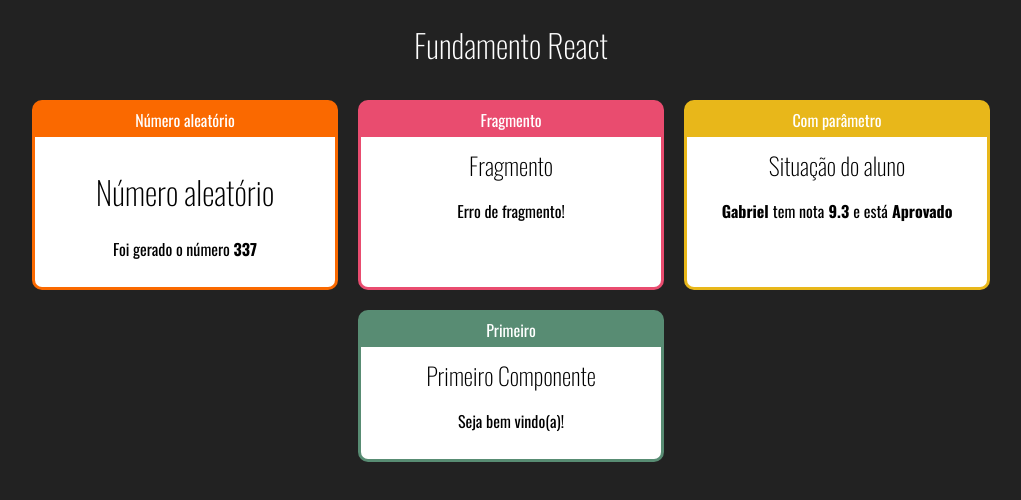
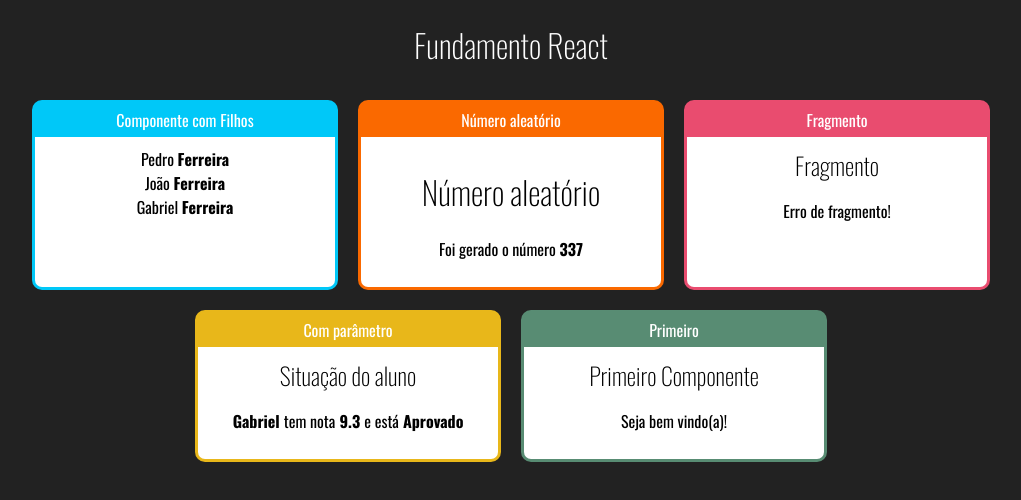
Before and after one commit to martinezmn/fundamentos-react, a React (Create React App) app: page / in a window 1280 px wide. Shown: the top 500 px of the page, without its empty margins (129-1150 px from the left). Built offline with nearby package versions, Linux system fonts and the light colour scheme.

Commit message:
create family and childrens

```diff
--- a/src/App.jsx
+++ b/src/App.jsx
@@ -6,12 +6,22 @@
 import Fragmento from "./components/basicos/Fragmento"
 import Aleatorio from "./components/basicos/Aleatorio"
 import Card from "./components/layout/Card"
+import Familia from "./components/basicos/Familia"
+import FamiliaMembro from "./components/basicos/FamiliaMembro"
 
 export default props =>
     <div className="app">
         <h1>Fundamento React</h1>
 
         <div className="cards">
+            <Card titulo="Componente com Filhos" color="#00C8F8">
+                <Familia sobrenome="Ferreira">
+                    <FamiliaMembro nome="Pedro" />
+                    <FamiliaMembro nome="João" />
+                    <FamiliaMembro nome="Gabriel" />
+                </Familia>
+            </Card>
+
             <Card titulo="Número aleatório" color="#FA6900">
                 <Aleatorio min={500} max={100} />
             </Card>
--- /dev/null
+++ b/src/components/basicos/Familia.jsx
@@ -0,0 +1,13 @@
+import React, { cloneElement } from 'react'
+
+export default props => {
+    return (
+        <div>
+            {
+                props.children.map((child, i) => {
+                    return cloneElement(child, { ...props, key: i })
+                })
+            }
+        </div>
+    )
+}
--- /dev/null
+++ b/src/components/basicos/FamiliaMembro.jsx
@@ -0,0 +1,9 @@
+import React from 'react'
+
+export default props => {
+    return (
+        <div>
+            {props.nome} <strong>{props.sobrenome}</strong>
+        </div>
+    )
+}
```
